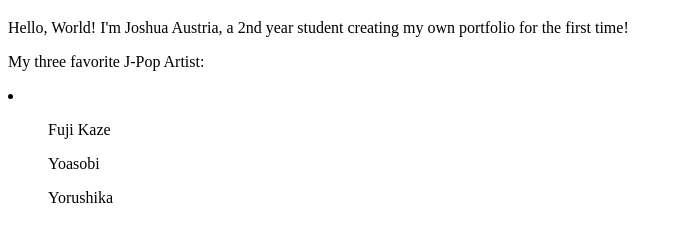
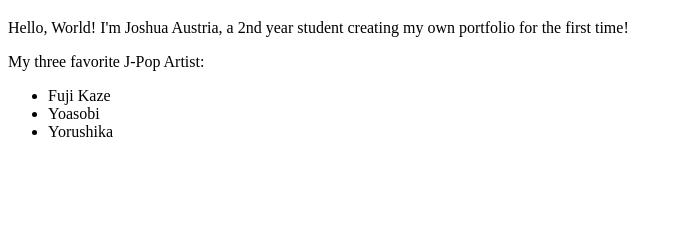
Before and after one commit to joshua-austria/portfolio, a plain HTML site: page index.html in a window 1280 px wide. Shown: the part 61-302 px from the top of the page, without its empty margins (0-682 px from the left). Drawn offline with Linux system fonts and the light colour scheme.

Commit message:
3rd commit some changes in list

```diff
--- a/index.html
+++ b/index.html
@@ -9,10 +9,10 @@
     <h1>My Portfolio</h1>
     <p>Hello, World! I'm Joshua Austria, a 2nd year student creating my own portfolio for the first time!</p>
     <p>My three favorite J-Pop Artist:</p>
-    <li>
-      <ul>Fuji Kaze</ul>
-      <ul>Yoasobi</ul>
-      <ul>Yorushika</ul>
-    </li>
+    <ul>
+      <li>Fuji Kaze</li>
+      <li>Yoasobi</li>
+      <li>Yorushika</li>
+    </ul>
   </body>
 </html>
```
